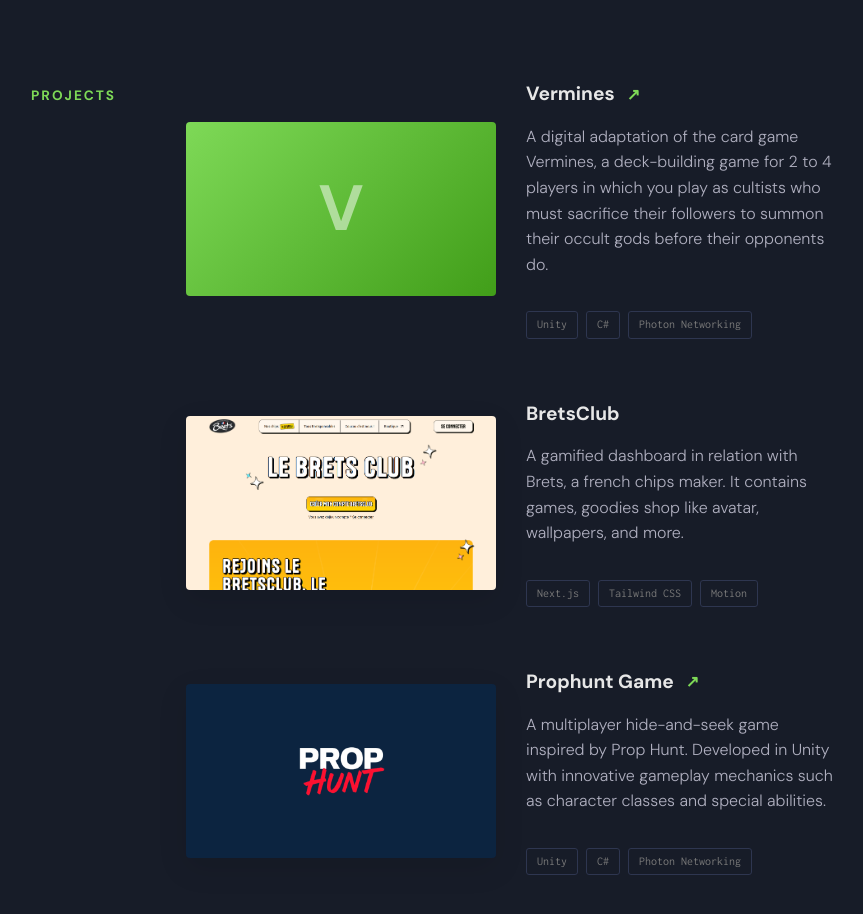
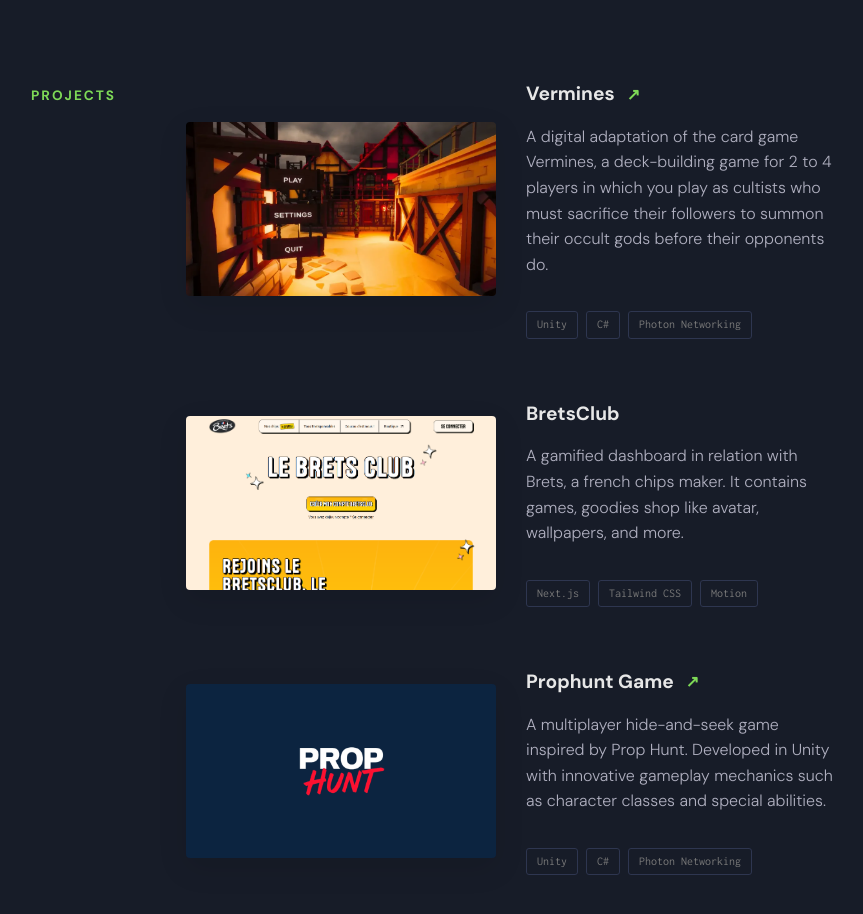
Before and after one commit to EnzoGrn/Portfolio, a React (Vite) app: page / in a window 1280 px wide. Shown: the part 2160-3074 px from the top of the page, without its empty margins (184-1047 px from the left). Built offline with nearby package versions, Linux system fonts and the light colour scheme.

Commit message:
chore(project): update vermines project image

```diff
--- a/src/data/projects.js
+++ b/src/data/projects.js
@@ -6,7 +6,7 @@
     url: 'https://omgg.fr/fr/games/vermines',
     github: 'https://github.com',
     tech: ['Unity', 'C#', 'Photon Networking'],
-    image: null,
+    image: '/img/vermines.webp',
   },
   {
     name: 'BretsClub',
```
Also changed, not shown: public/img/vermines.webp (added).
